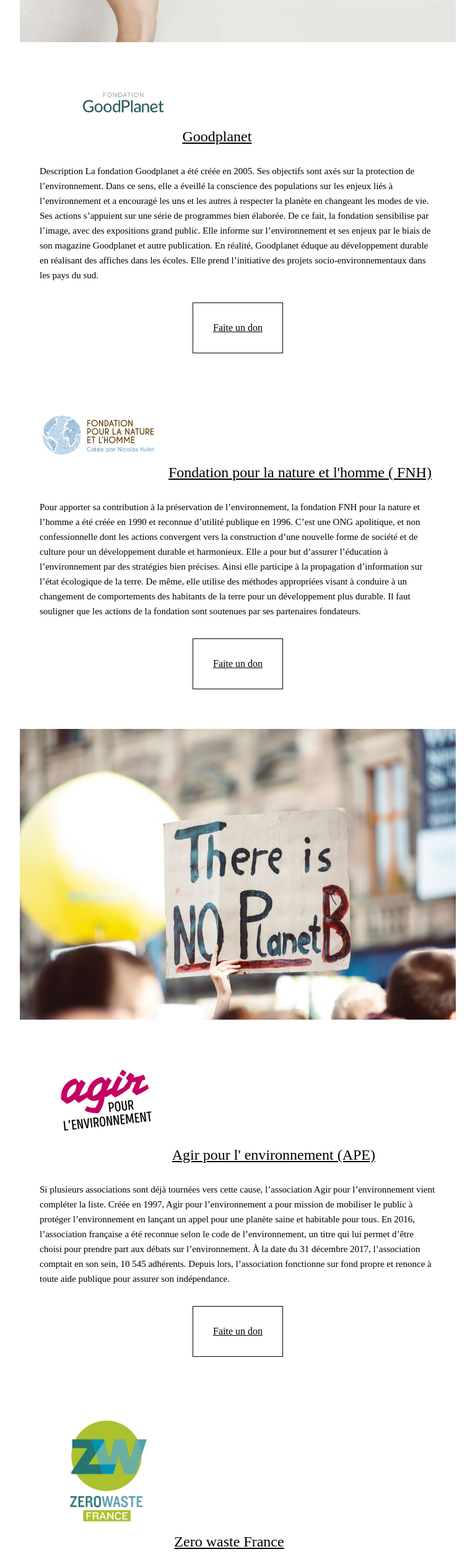
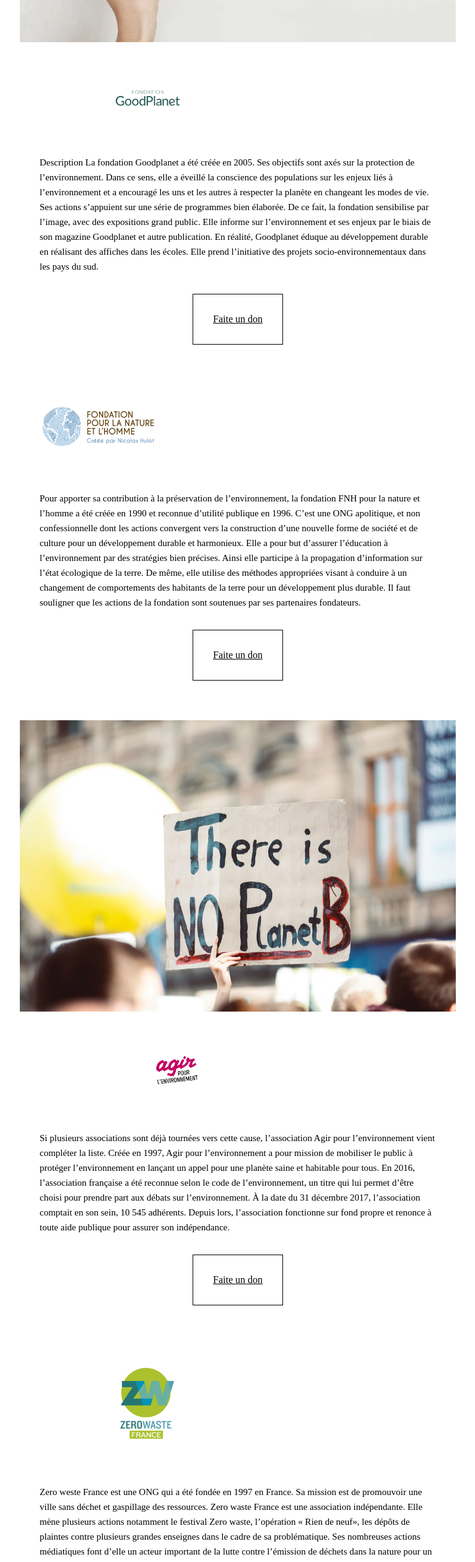
Before and after one commit to Hamza-Luciano/Hackathon, a React (Vite) app in the folder frontend/: page /association in a window 1280 px wide. Shown: the part 880-3400 px from the top of the page at 62% size, without its empty margins (256-1023 px from the left). Built offline with nearby package versions, Linux system fonts and the light colour scheme.

Commit message:
modif logo

```diff
--- a/frontend/src/components/Association/index.jsx
+++ b/frontend/src/components/Association/index.jsx
@@ -37,10 +37,8 @@
       </p>
       <img src={ImgAsso2} alt="intro" />
       <h3>
-        <img src={goodplanet} alt="good planet" className="logo" />
-
         <a className="title" href="https://www.goodplanet.org/fr/">
-          Goodplanet
+          <img src={goodplanet} alt="good planet" className="logo" />
         </a>
       </h3>
       <p>
@@ -63,10 +61,8 @@
         Faite un don
       </a>
       <h3>
-        <img src={FNH} alt="FNH logo" className="logo" />
-
         <a className="title" href="https://www.fnh.org/">
-          Fondation pour la nature et l&#39;homme ( FNH)
+          <img src={FNH} alt="FNH logo" className="logo" />
         </a>
       </h3>
       <p>
@@ -90,10 +86,8 @@
 
       <img src={ImgAsso3} alt="Pollution" />
       <h3>
-        <img src={agir} alt="APE logo" className="logo" />
-
         <a className="title" href="https://www.agirpourlenvironnement.org/">
-          Agir pour l&#39; environnement (APE)
+          <img src={agir} alt="APE logo" className="logo" />
         </a>
       </h3>
 
@@ -116,10 +110,8 @@
         Faite un don
       </a>
       <h3>
-        <img src={zerowaste} alt="zero waste logo" className="logo" />
-
         <a className="title" href="https://www.zerowastefrance.org/">
-          Zero waste France
+          <img src={zerowaste} alt="zero waste logo" className="logo" />
         </a>
       </h3>
       <p>
@@ -141,10 +133,8 @@
         Faite un don
       </a>
       <h3>
-        <img src={logoHIRONDELLE} alt="Hirondelle logo" className="logo" />
-
         <a className="title" href="https://www.associationhirondelle.fr/">
-          L&#39;association Hirondelle
+          <img src={logoHIRONDELLE} alt="Hirondelle logo" className="logo" />
         </a>
       </h3>
       <p>
@@ -167,10 +157,8 @@
       </a>
       <img src={ImgAsso1} alt="Animal" />
       <h3>
-        <img src={WWFLogo} alt="wwf logo" className="logo" />
-
         <a className="title" href="https://www.wwf.fr/">
-          WWF
+          <img src={WWFLogo} alt="wwf logo" className="logo" />
         </a>
       </h3>
 
@@ -195,10 +183,8 @@
       </a>
 
       <h3>
-        <img src={ifaw} alt="IFAW" className="logo" />
-
         <a className="title" href="https://www.ifaw.org/fr">
-          Le fonds international pour la protection des animaux (IFAW)
+          <img src={ifaw} alt="IFAW" className="logo" />
         </a>
       </h3>
       <p>
@@ -221,10 +207,8 @@
         Faite un don
       </a>
       <h3>
-        <img src={greenpeace} alt="GreenPeace" className="logo" />
-
         <a className="title" href="https://www.greenpeace.fr/">
-          Greenpeace
+          <img src={greenpeace} alt="GreenPeace" className="logo" />
         </a>
       </h3>
       <p>
```
